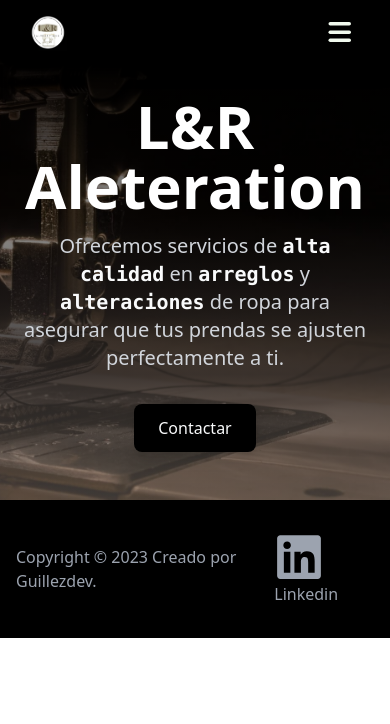
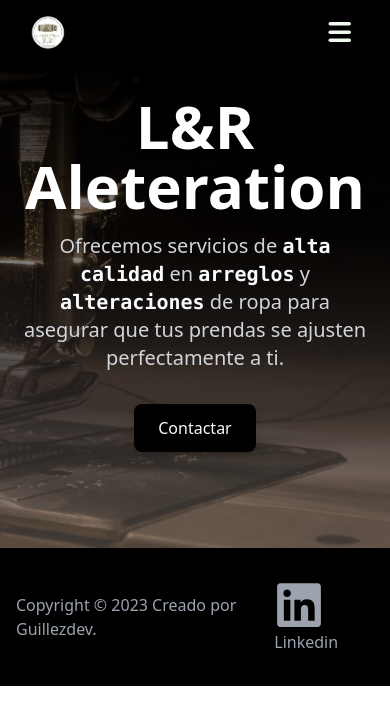
Before and after one commit to guillezdev/Costura-Alteraciones, a Next.js app: page / in a window 390 px wide. Shown: the top 724 px of the page. Built offline with nearby package versions, Linux system fonts and the light colour scheme.

Commit message:
pruba en mobile

```diff
--- a/components/Header.jsx
+++ b/components/Header.jsx
@@ -1,7 +1,7 @@
 export function Header() {
   return (
     <>
-      <header className="text-white  bg-gradientedown">
+      <header className="min-h-[500px] text-white  bg-gradientedown">
         <div className="container text-center mx-auto py-12 px-4 sm:px-6 lg:px-8">
           <div>
             <h1 className="text-6xl font-bold mb-4">L&R Aleteration</h1>
```
